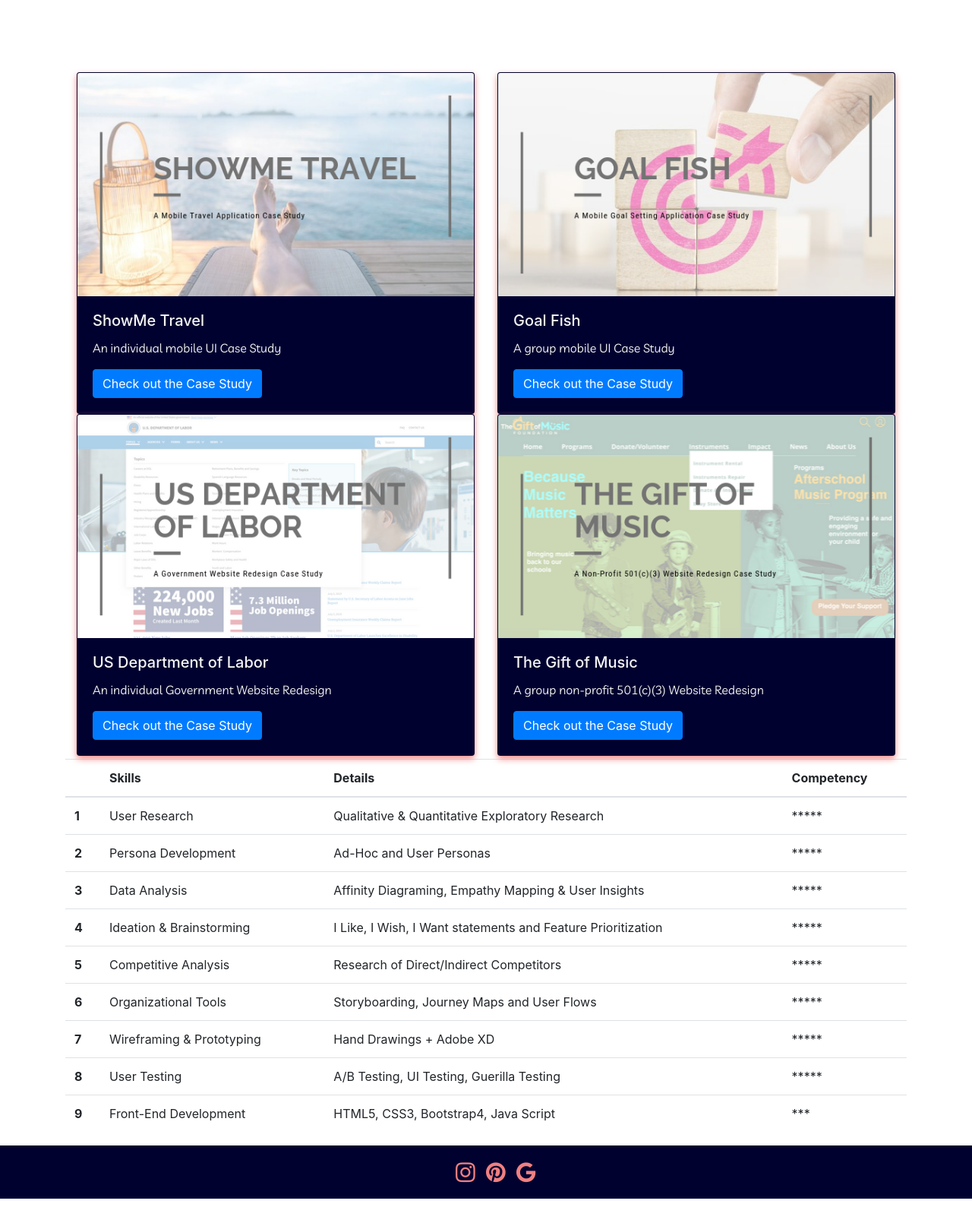
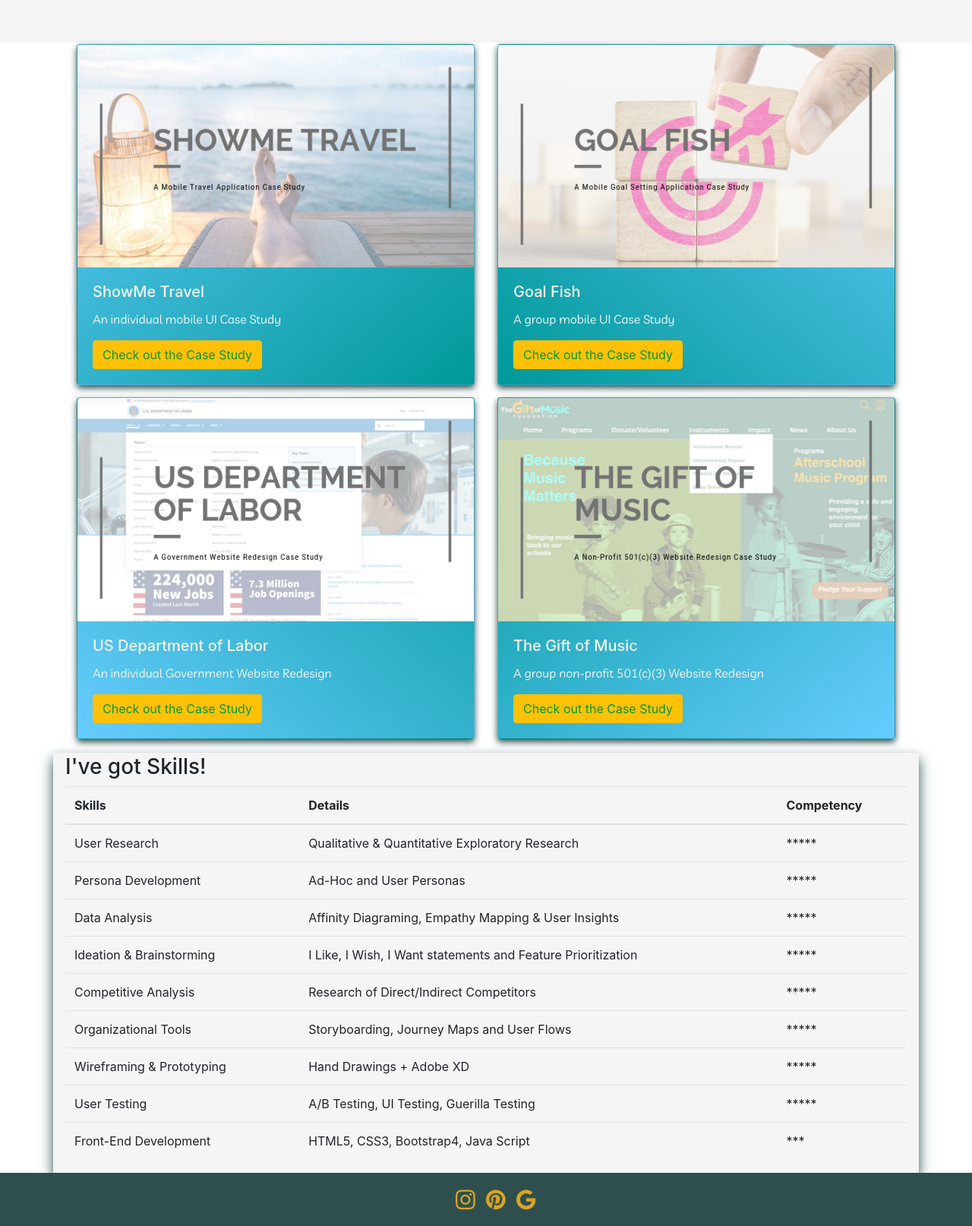
Before and after one commit to mheckmanndesigns/18-Bootstrap-Portfolio, a plain HTML site: page index.html in a window 1280 px wide. Shown: the part 777-2391 px from the top of the page at 76% size. Before the commit the page ends 2355 px from the top, so only its background shows below. Drawn offline with nearby package versions, Linux system fonts and the light colour scheme; a web font is replaced by a local one.

Commit message:
CSS Changes
Added styling to the pages

```diff
--- a/CSS/style.css
+++ b/CSS/style.css
@@ -1,32 +1,32 @@
 .body {
     background-color: whitesmoke;
 }
+
+.jumbotron{
+    padding-top: 0px;
+
+
+}
+h1{
+    font-family: 'Raleway', sans-serif;
+    font-display: "extra bold";
+    font-size: 62px;
+
+}
+
 h2 {
-    font-family: 'Cutive', serif;
-    color: lightcoral;
+    font-family: 'Raleway', sans-serif;
+    color: rebeccapurple;
 }
-h4 {
-    font-family: "rock Salt", cursive;
-    color: lightcoral;
-}
+
 p {
     font-family: 'livvic', sans-serif;
 }
-.center{
-    font-family: "rock Salt", cursive;
+.quote{
+    font-style: italic;
+    color: rebeccapurple;
 }
-/*.header{
-    display: flexbox;
-    text-align: center;
-    align-items: center;
-    justify-content: center;
-    background-color:whitesmoke ;
-    max-height: 40vh;
-    color: lightcoral;
-}*/
-.justify-content-end{
-    text-align: end;
-}
+
 
 .row {
     justify-content: center;
@@ -34,65 +34,67 @@ p {
     margin: auto;
 }
 
-/*.darkContainer {
-    background-color: rgb(1, 1, 48);
-    color: whitesmoke;
-}
 
-.liteContainer {
-    background-color: whitesmoke;
-    color: rgb(1, 1, 48);
-}*/
 .center{
-    display:block;
-    margin-left: auto;
-    margin-right: auto;
+    display: block;
+    margin-top: 0px;
+
 }
 
 .hero{
     padding: 50px;
     display: grid;
-    background-color:white;
+    background-color:whitesmoke;
 
 }
 .heroText{
     padding: 25px 75px 25px 75px;
     color: rgb(1, 1, 48);
 }
-.myPhoto{
-    padding: 0px 25px 50p 25px;
-}
 
-.miniContainer {
-    border: 1px solid lightcoral;
-    padding: 30px;
 
-}
-.miniContainer p{
-    font-family:'Cutive', serif;
-}
-
-.affinity {
-    padding-top: 25px;
-    padding-bottom: 12px;
-}
 .card {
     /* Add shadows to create the "card" effect */
     background-color: rgb(1, 1, 48);
     color: whitesmoke;
-
-    box-shadow: 0 4px 8px 0 rgba(240,128,128, 0.897);
+    box-shadow: 0 4px 8px 0 #2F4F4F;
     transition: 0.3s;
   }
 
   /* On mouse-over, add a deeper shadow */
   .card:hover {
-    box-shadow: 0 8px 16px 0 rgba(240,128,128, 0.897);
+    box-shadow: 0 8px 16px 0 #DAA520;
   }
 
   /* Add some padding inside the card container */
   .container {
     padding: 2px 16px;
+  }
+
+  #card1{
+    background: linear-gradient(to top left, #009999 0%, #66ccff 100%);
+  }
+
+  #card2{
+    background: linear-gradient(to top right, #009999 0%, #66ccff 100%);
+  }
+
+  #card3{
+    background: linear-gradient(to bottom left, #009999 0%, #66ccff 100%);
+  }
+
+  #card4{
+    background: linear-gradient(to bottom right, #009999 0%, #66ccff 100%);
+  }
+  .btn{
+      color: #009933;
+  }
+
+  .contTable{
+      border: 50px;
+      padding: 2px 16px;
+      box-shadow: 0 8px 16px 0 #2F4F4F;
+      background: whitesmoke;
   }
 
   .fa {
@@ -102,11 +104,10 @@ p {
     text-align: center;
     text-decoration: none;
     border-radius: 50%;
-    color: lightcoral;
+    color: #DAA520;
   }
   .footer {
     margin: auto;
-
-    background-color: rgb(1, 1, 48);
+    background-color: #2F4F4F;
 
   }
--- a/index.html
+++ b/index.html
@@ -8,19 +8,18 @@
     <script src="https://code.jquery.comjquery-2.1.3.min.js"></script>
     <link rel="stylesheet" href="https://stackpath.bootstrapcdn.com/bootstrap/4.3.1/css/bootstrap.min.css"
         integrity="sha384-ggOyR0iXCbMQv3Xipma34MD+dH/1fQ784/j6cY/iJTQUOhcWr7x9JvoRxT2MZw1T" crossorigin="anonymous">
-    <link href="https://fonts.googleapis.com/css?family=Copse|Covered+By+Your+Grace|Livvic|Rock+Salt&display=swap"
-        rel="stylesheet">
+    <link href="https://fonts.googleapis.com/css?family=Cutive|Livvic|Raleway&display=swap" rel="stylesheet">
     <link rel="stylesheet" href="https://cdnjs.cloudflare.com/ajax/libs/font-awesome/4.7.0/css/font-awesome.min.css">
-    <link href="css/style.css" rel="stylesheet" type="text/css">
+    <link href="CSS/style.css" rel="stylesheet" type="text/css">
     <title>Michele Heckmann Designs</title>
 </head>
 
 <body>
     <div class="jumbotron" style="margin-bottom: 0px;">
         <img src="Images/kaleidoscope arc.svg" alt="Colorful Kaleidoscope" class="center" width="200" height="100">
-        <h1> Michele Heckmann Designs</h1>
+        <h1 class="center"> Michele Heckmann Designs</h1>
         <blockquote class="blockquote text-right">
-            <p>Life isn't a series of bullet points. You have to connect the dots.</p>
+            <p class="quote">Life isn't a series of bullet points. You have to connect the dots.</p>
         </blockquote>
     </div>
 
@@ -69,16 +68,6 @@
 
 
 
-
-
-    <!--<img src="Images/kaleidoscope arc.svg" alt="Colorful Kaleidoscope" class="center" width="200" height="100">
-
-        </div>
-            <div class="row center">
-                <h1>Michele Heckmann Designs</h1>
-            </div> -->
-
-
     <div class="container-fluid hero">
         <div class="row">
 
@@ -110,45 +99,45 @@
     <div class="container">
         <div class="row">
             <div class="col-lg-6 col-md-2 col-sm-2">
-                <div class="card" style="width: 40 rem;">
+                <div class="card mb-3" id="card1" style="width: 40 rem;">
                     <img class="card-img-top" src="Images/ShowMe Mobile.png" alt="Business Traveler relaxing on a dock">
                     <div class="card-body">
                         <h5 class="card-title">ShowMe Travel</h5>
                         <p class="card-text">An individual mobile UI Case Study</p>
-                        <a href="#" class="btn btn-primary">Check out the Case Study</a>
+                        <a href="#" class="btn btn-warning">Check out the Case Study</a>
                     </div>
                 </div>
             </div>
 
             <div class="col-lg-6 col-md-2 col-sm-2">
-                <div class="card" style="width: 40 rem;">
+                <div class="card mb-3" id="card2" style="width: 40 rem;">
                     <img class="card-img-top" src="Images/Goal Fish.png" alt="Four blocks forming a bullseye target">
                     <div class="card-body">
                         <h5 class="card-title">Goal Fish</h5>
                         <p class="card-text">A group mobile UI Case Study</p>
-                        <a href="#" class="btn btn-primary">Check out the Case Study</a>
+                        <a href="#" class="btn btn-warning">Check out the Case Study</a>
                     </div>
                 </div>
             </div>
 
             <div class="col-lg-6 col-md-2 col-sm-2">
-                <div class="card" style="width: 40 rem;">
+                <div class="card mb-3" id="card3" style="width: 40 rem;">
                     <img class="card-img-top" src="Images/US DOL.png" alt="US Department of Labor website">
                     <div class="card-body">
                         <h5 class="card-title">US Department of Labor</h5>
                         <p class="card-text">An individual Government Website Redesign</p>
-                        <a href="#" class="btn btn-primary">Check out the Case Study</a>
+                        <a href="#" class="btn btn-warning">Check out the Case Study</a>
                     </div>
                 </div>
             </div>
 
             <div class="col-lg-6 col-md-2 col-sm-2">
-                <div class="card" style="width: 40 rem;">
+                <div class="card mb-3" id="card4" style="width: 40 rem;">
                     <img class="card-img-top" src="Images/Gift Of Music.png" alt="Four Children playing in a rock band">
                     <div class="card-body">
                         <h5 class="card-title">The Gift of Music</h5>
                         <p class="card-text">A group non-profit 501(c)(3) Website Redesign</p>
-                        <a href="#" class="btn btn-primary">Check out the Case Study</a>
+                        <a href="#" class="btn btn-warning">Check out the Case Study</a>
                     </div>
                 </div>
             </div>
@@ -156,81 +145,13 @@
     </div>
 
 
-    <!-- <div class="container">
-        <div class="row">
-            <div class="col-lg-4 col-sm-6">
-                <div class="card" style="width: 22 rem;">
-                    <img class="card-img-top" src="Images/USER RESEARCH.png" alt="User Researcher taking notes">
-                    <div class="card-body">
-                        <h5 class="card-title">User Research</h5>
-                        <p class="card-text">Minimizing assumptions through research.</p>
-                        <a href="#" class="btn btn-primary">My Work</a>
-                    </div>
-                </div>
-            </div>
 
-            <div class="col-lg-4 col-sm-6">
-                <div class="card" style="width: 22 rem;">
-                    <img class="card-img-top" src="Images/DEFINITION.png"
-                        alt="Who, What, Why, When, How written in a notebook">
-                    <div class="card-body">
-                        <h5 class="card-title">Definition</h5>
-                        <p class="card-text">Understanding and organizing pain points.</p>
-                        <a href="#" class="btn btn-primary">My Work</a>
-                    </div>
-                </div>
-            </div>
 
-            <div class="col-lg-4 col-sm-6">
-                <div class="card" style="width: 22 rem;">
-                    <img class="card-img-top" src="Images/IDEATION.png" alt="Ideation image">
-                    <div class="card-body">
-                        <h5 class="card-title">Ideation</h5>
-                        <p class="card-text">Brainstorming ideas quickly for possible solutions.</p>
-                        <a href="#" class="btn btn-primary">My Work</a>
-                    </div>
-                </div>
-            </div>
-
-            <div class="col-lg-4 col-sm-6">
-                <div class="card" style="width: 22 rem;">
-                    <img class="card-img-top" src="Images/PROTOTYPING.png" alt="Hand Drawn mobile application screens">
-                    <div class="card-body">
-                        <h5 class="card-title">Prototyping</h5>
-                        <p class="card-text">Wireframes clarify user needs.</p>
-                        <a href="#" class="btn btn-primary">My Work</a>
-                    </div>
-                </div>
-            </div>
-
-            <div class="col-lg-4 col-sm-6">
-                <div class="card" style="width: 22 rem;">
-                    <img class="card-img-top" src="Images/TESTING.png" alt="Man in Cafe testing applications">
-                    <div class="card-body">
-                        <h5 class="card-title">Testing</h5>
-                        <p class="card-text">Test, test and retest.</p>
-                        <a href="#" class="btn btn-primary">My Work</a>
-                    </div>
-                </div>
-            </div>
-            <div class="col-lg-4 col-sm-6">
-                <div class="card" style="width: 22 rem;">
-                    <img class="card-img-top" src="Images/TOOLKITS.png" alt="Toolkit card on a notebook">
-                    <div class="card-body">
-                        <h5 class="card-title">Tools & Tips</h5>
-                        <p class="card-text">Content I've developed.</p>
-                        <a href="#" class="btn btn-primary">My Work</a>
-                    </div>
-                </div>
-            </div>
-        </div>
-    </div>-->
-
-    <div class="container">
+    <div class="container contTable">
+        <h3>I've got Skills!</h3>
         <table class="table table-hover">
             <thead>
                 <tr>
-                    <th scope="col"></th>
                     <th scope="col">Skills</th>
                     <th scope="col">Details</th>
                     <th scope="col">Competency</th>
@@ -238,55 +159,46 @@
             </thead>
             <tbody>
                 <tr>
-                    <th scope="row">1</th>
                     <td>User Research</td>
                     <td>Qualitative & Quantitative Exploratory Research</td>
                     <td>*****</td>
                 </tr>
                 <tr>
-                    <th scope="row">2</th>
                     <td>Persona Development</td>
                     <td>Ad-Hoc and User Personas</td>
                     <td>*****</td>
                 </tr>
                 <tr>
-                    <th scope="row">3</th>
                     <td>Data Analysis</td>
                     <td>Affinity Diagraming, Empathy Mapping & User Insights</td>
                     <td>*****</td>
                 </tr>
                 <tr>
-                    <th scope="row">4</th>
                     <td>Ideation & Brainstorming</td>
                     <td>I Like, I Wish, I Want statements and Feature Prioritization</td>
                     <td>*****</td>
                 </tr>
                 <tr>
-                    <th scope="row">5</th>
                     <td>Competitive Analysis</td>
                     <td>Research of Direct/Indirect Competitors</td>
                     <td>*****</td>
                 </tr>
                 <tr>
-                    <th scope="row">6</th>
                     <td>Organizational Tools</td>
                     <td>Storyboarding, Journey Maps and User Flows</td>
                     <td>*****</td>
                 </tr>
                 <tr>
-                    <th scope="row">7</th>
                     <td>Wireframing & Prototyping</td>
                     <td>Hand Drawings + Adobe XD</td>
                     <td>*****</td>
                 </tr>
                 <tr>
-                    <th scope="row">8</th>
                     <td>User Testing</td>
                     <td>A/B Testing, UI Testing, Guerilla Testing</td>
                     <td>*****</td>
                 </tr>
                 <tr>
-                    <th scope="row">9</th>
                     <td>Front-End Development</td>
                     <td>HTML5, CSS3, Bootstrap4, Java Script</td>
                     <td>***</td>
```
Also changed, not shown: Images/IT-Trends-of-the-Future.jpg (added).
